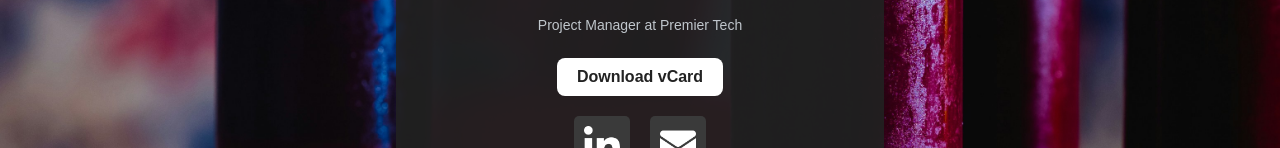
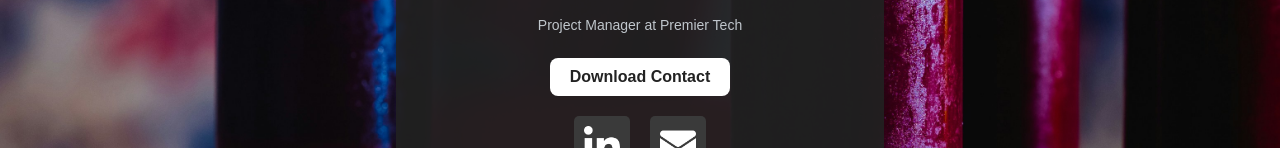
Before and after one commit to SirWillpower/fopilay, a plain HTML site: page gabriel/index.html in a window 1280 px wide. Shown: the part 474-622 px from the top of the page. Drawn offline with Linux system fonts and the light colour scheme; a web font is replaced by a local one.

Commit message:
Update index.html

```diff
--- a/gabriel/index.html
+++ b/gabriel/index.html
@@ -18,7 +18,7 @@
             <a href="data:text/
 vcard;charset=utf-8,%20
 BEGIN%3AVCARD%0AVERSION%3A3.0%0AFN%3BCHARSET%3DUTF-8%3AGabriel%20Blanchet-Beaudoin%0AN%3BCHARSET%3DUTF-8%3ABlanchet-Beaudoin%3BGabriel%3B%3B%3B%0A%0AEMAIL%3BCHARSET%3DUTF-8%3Btype%3DHOME%2CINTERNET%3Agabbeaudoin94%40gmail.com%0A%0ATEL%3BTYPE%3DHOME%2CVOICE%3A%2B15142178397%0A%0ATITLE%3BCHARSET%3DUTF-8%3AProject%20Manager%0AORG%3BCHARSET%3DUTF-8%3APremier%20Tech%20Water%20%26%20Environment%0AEND%3AVCARD
-" download="gabriel.vcf" class="button">Download vCard</a>
+" download="gabriel.vcf" class="button">Download Contact</a>
             <div class="social-buttons">
                 <a href="https://www.linkedin.com/in/gabriel-blanchet-beaudoin-48857916b/" target="_blank" rel="noopener noreferrer" class="social-btn linkedin">
                     <img src="static/icons/linkedin.png" alt="LinkedIn">
```
